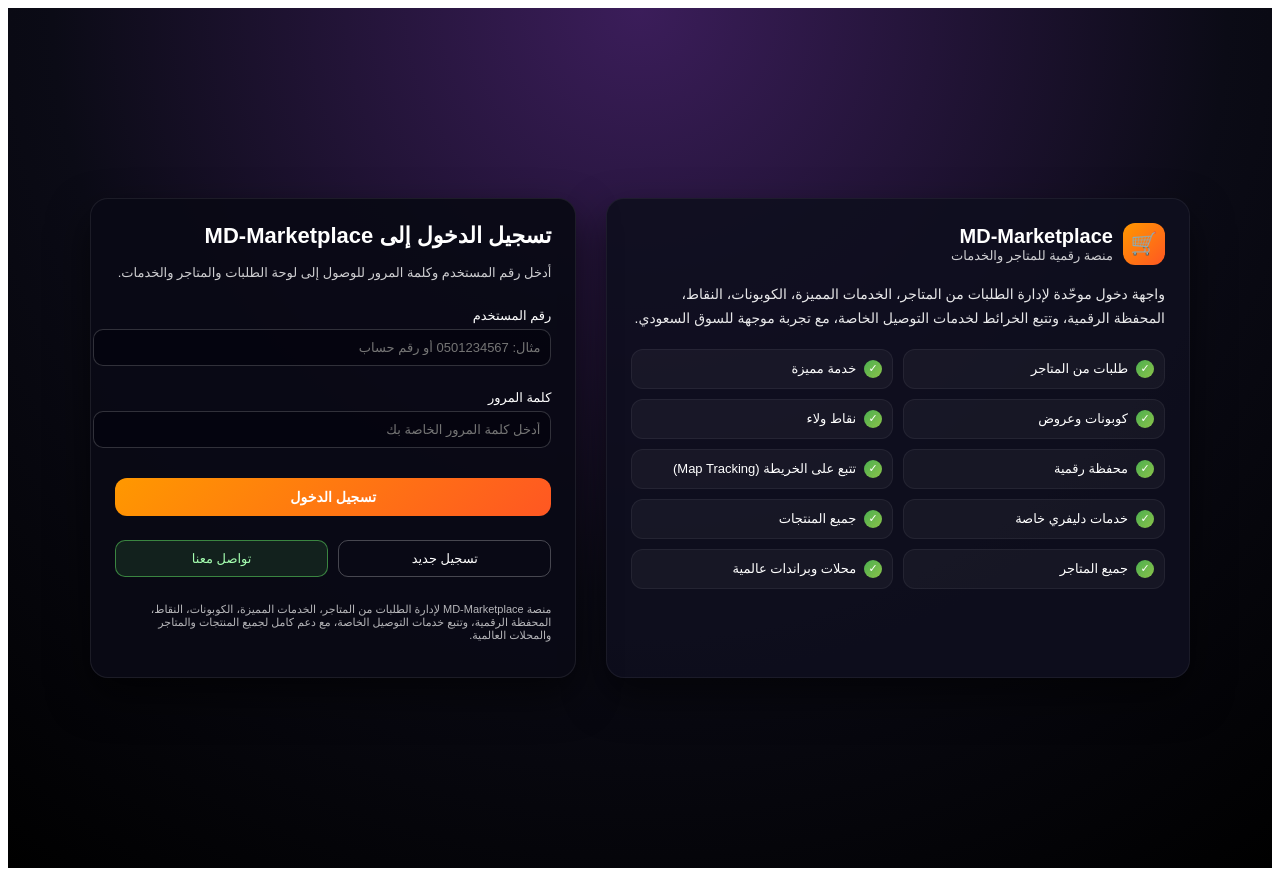
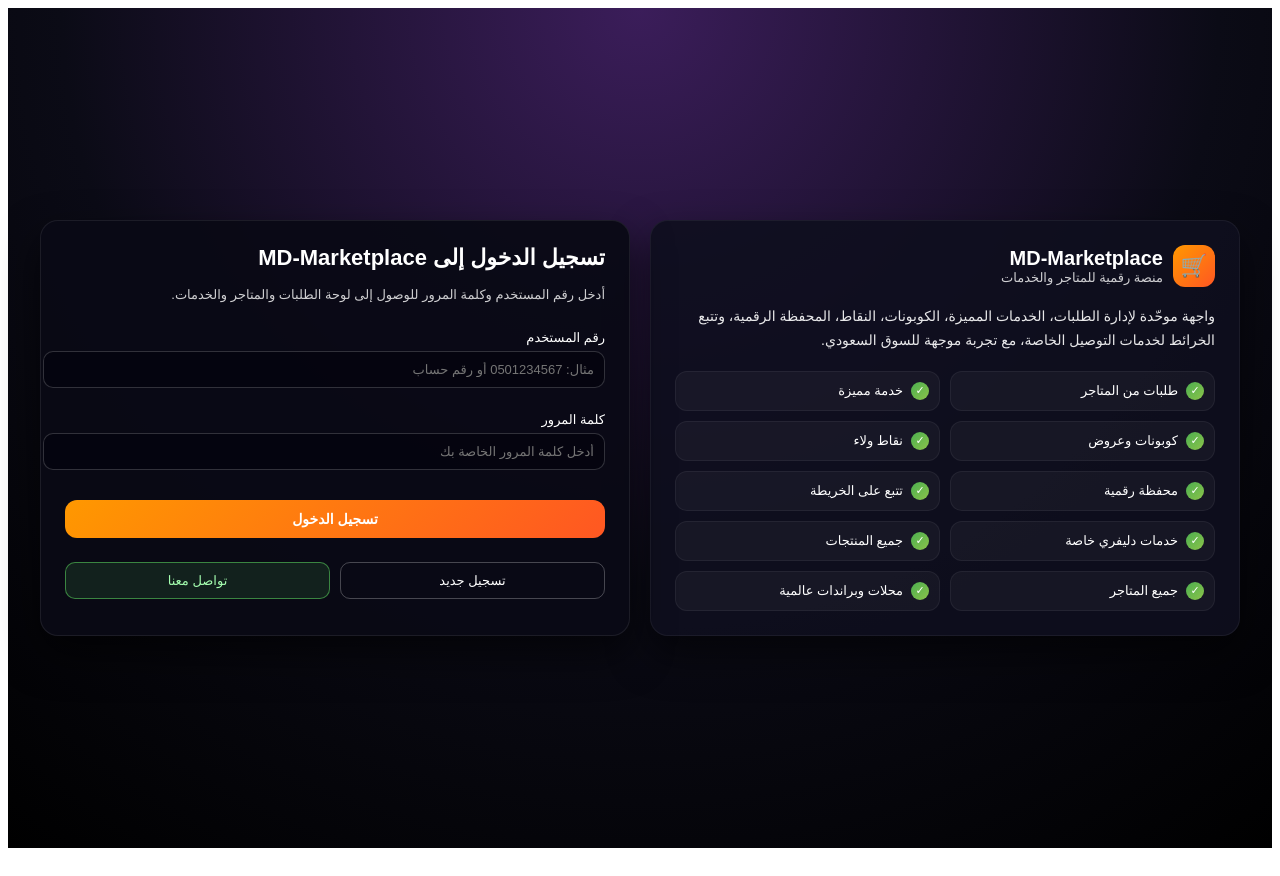
Before and after one commit to mjahto18-ui/MD-Marketplace, a Next.js app: page / in a window 1280 px wide. Built offline with nearby package versions, Linux system fonts and the light colour scheme.

Commit message:
Update page.js

```diff
--- a/app/page.js
+++ b/app/page.js
@@ -21,7 +21,7 @@ export default function Home() {
     <main
       style={{
         minHeight: '100vh',
-        padding: 30,
+        padding: 20,
         fontFamily: 'sans-serif',
         direction: 'rtl',
         background: 'radial-gradient(circle at top, #3b1d5a 0%, #0b0b16 55%, #000000 100%)',
@@ -33,14 +33,24 @@ export default function Home() {
     >
       <div
         style={{
-          maxWidth: 1100,
           width: '100%',
-          display: 'grid',
-          gridTemplateColumns: 'minmax(0, 1.2fr) minmax(0, 1fr)',
-          gap: 30
+          maxWidth: 1200,
+          display: 'flex',
+          flexDirection: 'column',
+          gap: 20
         }}
       >
-        {/* يسار: هوية وميزات المنصة */}
+
+        {/* الكمبيوتر والتابلت */}
+        <div
+          style={{
+            display: 'grid',
+            gridTemplateColumns: 'repeat(auto-fit, minmax(320px, 1fr))',
+            gap: 20
+          }}
+        >
+
+          {/* Box الميزات */}
           <div
             style={{
               background: 'rgba(15, 15, 30, 0.9)',
@@ -80,7 +90,7 @@ export default function Home() {
             </div>
 
             <p style={{ fontSize: 14, lineHeight: 1.7, opacity: 0.9, marginBottom: 18 }}>
-            واجهة دخول موحّدة لإدارة الطلبات من المتاجر، الخدمات المميزة، الكوبونات، النقاط، المحفظة الرقمية،
+              واجهة موحّدة لإدارة الطلبات، الخدمات المميزة، الكوبونات، النقاط، المحفظة الرقمية،
               وتتبع الخرائط لخدمات التوصيل الخاصة، مع تجربة موجهة للسوق السعودي.
             </p>
 
@@ -98,7 +108,7 @@ export default function Home() {
                 'كوبونات وعروض',
                 'نقاط ولاء',
                 'محفظة رقمية',
-              'تتبع على الخريطة (Map Tracking)',
+                'تتبع على الخريطة',
                 'خدمات دليفري خاصة',
                 'جميع المنتجات',
                 'جميع المتاجر',
@@ -137,7 +147,7 @@ export default function Home() {
             </div>
           </div>
 
-        {/* يمين: فورم الدخول */}
+          {/* Box تسجيل الدخول */}
           <div
             style={{
               background: 'rgba(10, 10, 22, 0.95)',
@@ -252,11 +262,7 @@ export default function Home() {
                 تواصل معنا
               </button>
             </div>
-
-          <p style={{ fontSize: 11, opacity: 0.7, marginTop: 10 }}>
-            منصة MD‑Marketplace لإدارة الطلبات من المتاجر، الخدمات المميزة، الكوبونات، النقاط، المحفظة الرقمية،
-            وتتبع خدمات التوصيل الخاصة، مع دعم كامل لجميع المنتجات والمتاجر والمحلات العالمية.
-          </p>
+          </div>
         </div>
       </div>
     </main>
```
Lines whose indentation alone changed are shown as unchanged.
